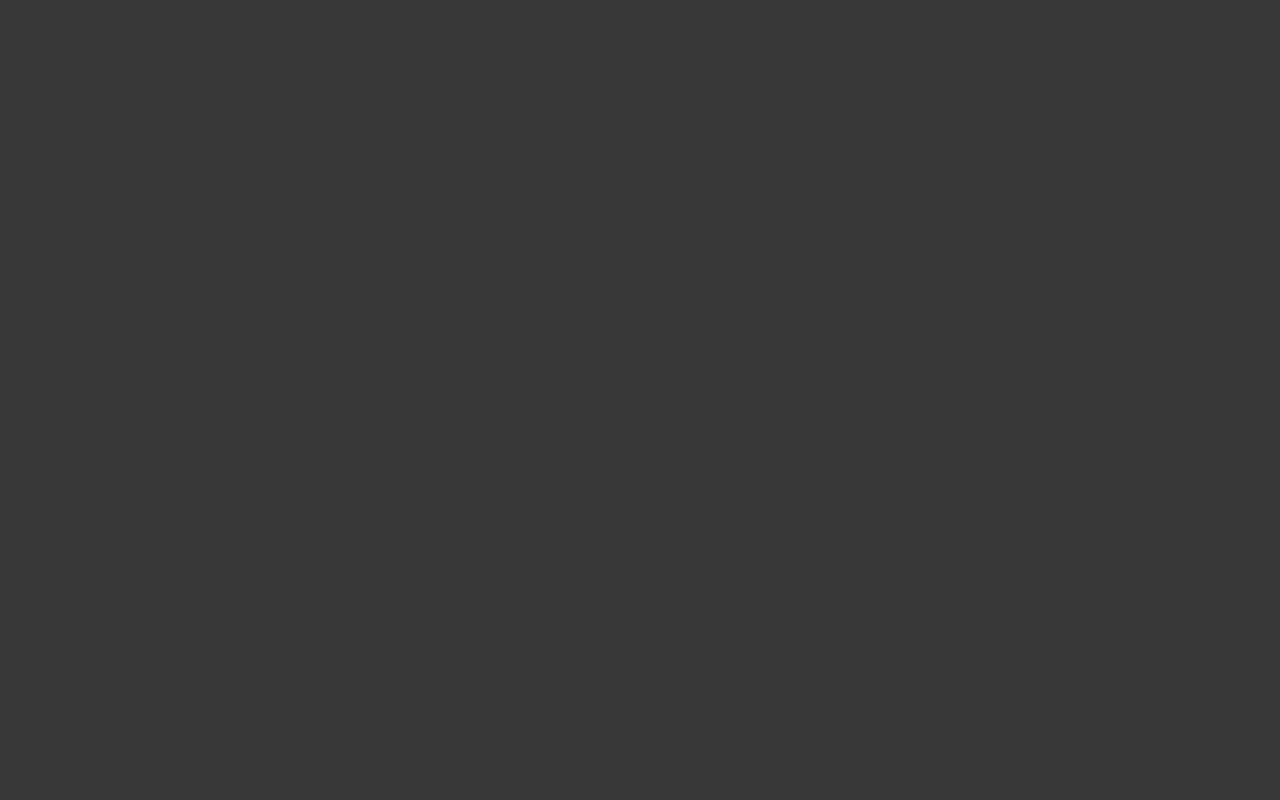
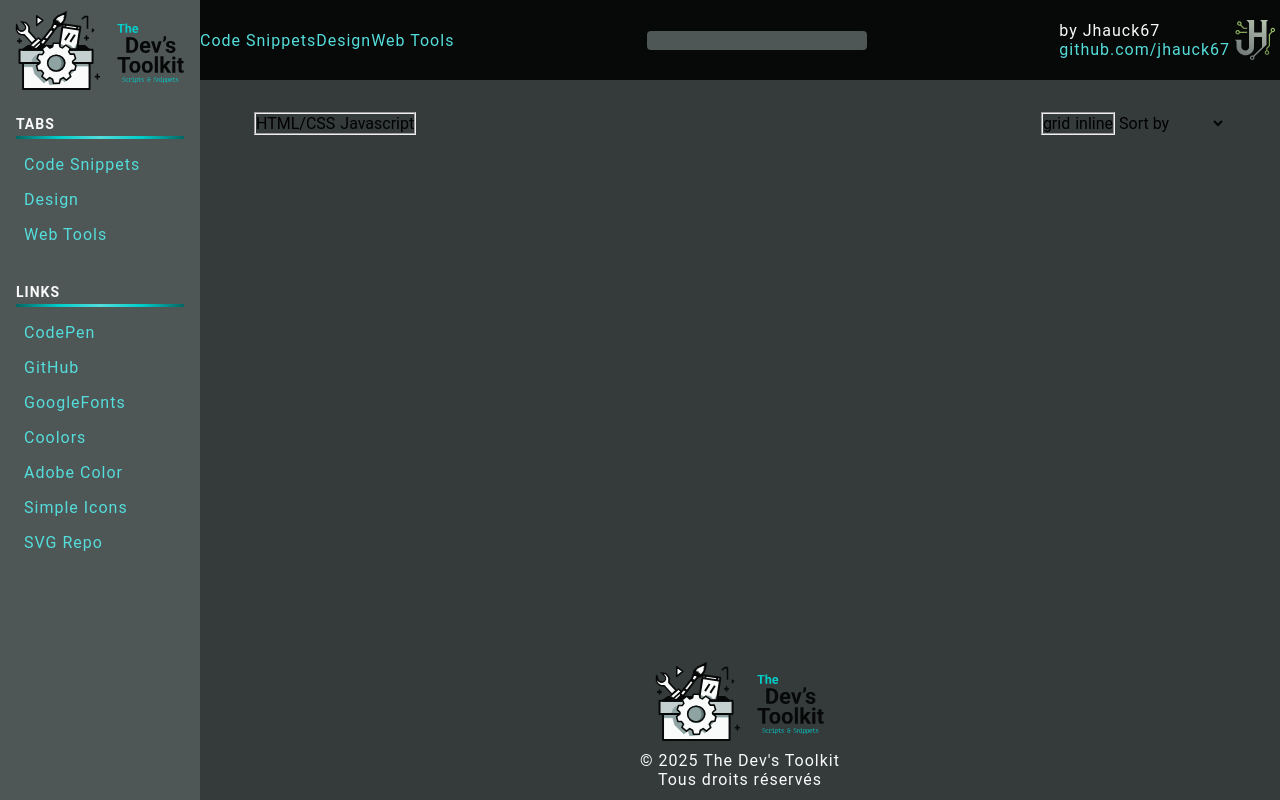
Before and after one commit to jhauck67/TheDev-sToolkit, a plain HTML site: page index.html in a window 1280 px wide. Drawn offline with Linux system fonts and the light colour scheme; a web font is replaced by a local one.

Commit message:
Ajout de la structure de la page avec la barre latérale, l'en-tête, le contenu principal et le pied de page. Mise à jour des styles CSS pour la mise en page et les éléments de la barre latérale. Création de fichiers HTML pour les pages de design et d'outils web.

```diff
--- a/assets/styles/index.css
+++ b/assets/styles/index.css
@@ -0,0 +1,98 @@
+/* # Sidebar */
+.sidebar {
+  grid-area: sb;
+  background: var(--neutral3-5);
+  display: flex;
+  flex-direction: column;
+}
+
+/* (2+3) Onglets + Liens */
+.sidebar-section {
+  margin: var(--spacing-m);
+}
+.section-title {
+  text-transform: uppercase;
+  font-size: var(--font-size-s);
+}
+.separator {
+  width: 100%;
+  height: 3px;
+  background: linear-gradient(
+    90deg,
+    var(--primary-color-dark) 0%,
+    var(--primary-color) 25%,
+    var(--primary-color-light) 50%,
+    var(--primary-color) 75%,
+    var(--primary-color-dark) 100%
+  );
+  margin: var(--spacing-xs) 0 var(--spacing-s);
+}
+.sidebar-section ul li {
+  padding: var(--spacing-s);
+  transition: all var(--transition-normal);
+}
+.sidebar-section ul li:hover {
+  background: linear-gradient(90deg, transparent, var(--color-hover-link), transparent);
+}
+.sidebar-section ul li:hover a {
+  color: var(--color-text-primary);
+  transform: scale(1.05);
+}
+
+/* # Header : Navigation et Recherche */
+header {
+  grid-area: he;
+  background: var(--neutral5);
+  display: flex;
+  align-items: center;
+  justify-content: space-between;
+}
+
+/* (1) Navigation */
+.navbar ul {
+  display: flex;
+  align-items: center;
+}
+
+/* (2) Search bar */
+.search-bar {
+  background: var(--neutral3-5);
+  border-radius: var(--radius-s);
+}
+
+/* (3) Profile */
+.profile {
+  display: flex;
+  align-items: center;
+}
+
+/* # Main : Filter/Sort et Grille */
+main {
+  grid-area: ma;
+}
+
+/* (1) Filter/Sort Bar */
+.filter-sort-bar {
+  width: 90%;
+  margin: var(--spacing-l) auto;
+  max-width: 1080px;
+  display: flex;
+  align-items: center;
+  justify-content: space-between;
+}
+.filter-sort-bar div {
+  display: flex;
+  align-items: center;
+}
+
+/* # Footer */
+footer {
+  grid-area: fo;
+  display: flex;
+  flex-direction: column;
+  align-items: center;
+  justify-content: center;
+}
+.footer-container {
+  text-align: center;
+}
--- a/assets/styles/settings/global.css
+++ b/assets/styles/settings/global.css
@@ -6,37 +6,39 @@ body {
   min-height: 100dvh;
   background: var(--background-color-primary);
   overflow-x: hidden;
+  overflow-y: auto;
   font-family: var(--font-text);
+  letter-spacing: 1px;
   color: var(--color-text-primary);
+  display: grid;
+  grid-template-columns: 200px 1fr;
+  grid-template-rows: 80px 1fr 160px;
+  grid-template-areas:
+    'sb he'
+    'sb ma'
+    'sb fo';
 }
 
 /* ###### Style des liens ###### */
 a,
 a:visited {
   display: inline-block;
-  color: var(--color-accent-primary);
+  color: var(--color-accent-primary-light);
   font-family: var(--font-text);
   transition: all var(--transition-normal);
-}
-a:hover {
-  color: var(--color-hover);
-  text-shadow: var(--shadow-color);
-  transform: scale(1.05);
 }
 
 /* ###### Style du texte ###### */
 
-/* (1) Les titres */
-
-/* ¤ Style des titres en commun */
-h1,
-h2,
-h3 {
-  color: var(--color-text-primary);
-  font-family: var(--font-text);
-  font-weight: bold;
+/* (1) Texte invisible */
+.visually-hidden {
+  position: absolute;
+  width: 1px;
+  height: 1px;
+  padding: 0;
+  margin: -1px;
+  overflow: hidden;
+  clip: rect(0, 0, 0, 0);
+  white-space: nowrap;
+  border: 0;
 }
-
-/* ¤ Style des titres en particulier */
-
-/* (2) Les paragraphes */
--- a/assets/styles/settings/reset.css
+++ b/assets/styles/settings/reset.css
@@ -51,7 +51,9 @@ textarea {
 
 /* (5)Reset du focus natif (pas recommandé sans remplacement) */
 :focus {
-  outline: none;
+  outline: 2px solid var(--primary-color);
+  outline-offset: 3px;
+  transition: outline 0.3s ease;
 }
 /* ¤ Focus custom accessible */
 :focus-visible {
--- a/assets/styles/settings/variables.css
+++ b/assets/styles/settings/variables.css
@@ -31,12 +31,13 @@
   --primary-color-dark: hsl(var(--hue), calc(50% + var(--sat) / 2), calc(var(--light) / 2));
 
   /* ¤ Neutral */
-  --neutral0: hsl(0, 0%, 98%);
-  --neutral1: hsl(0, 0%, 79%);
-  --neutral2: hsl(0, 0%, 60%);
-  --neutral3: hsl(0, 0%, 41%);
-  --neutral4: hsl(0, 0%, 22%);
-  --neutral5: hsl(0, 0%, 3%);
+  --neutral0: hsl(var(--hue), 5%, 98%);
+  --neutral1: hsl(var(--hue), 5%, 79%);
+  --neutral2: hsl(var(--hue), 5%, 60%);
+  --neutral3: hsl(var(--hue), 5%, 41%);
+  --neutral3-5: hsl(var(--hue), 5%, 32%);
+  --neutral4: hsl(var(--hue), 5%, 22%);
+  --neutral5: hsl(var(--hue), 5%, 3%);
 
   /* ¤ Variation en transparence */
   --transparent10: hsla(var(--hue), var(--sat), var(--light), 0.1); /* séparateur, ombre fine */
@@ -124,7 +125,7 @@
 
   /* ¤ Hover : */
   --color-hover-button: var(--transparent90); /* effet au survol des lien et bouttons*/
-  --color-hover-button: var(--transparent60); /* effet au survol des li*/
+  --color-hover-link: var(--transparent60); /* effet au survol des li*/
 
   /* ¤ Border : */
   --color-border: var(--transparent30);
--- a/index.html
+++ b/index.html
@@ -71,10 +71,162 @@
 
   <!-- TITRE : [BODY] : Début du site -->
   <body>
-    <nav></nav>
-    <header></header>
-    <main></main>
-    <footer></footer>
+    <!-- # Sidebar -->
+    <aside class="sidebar">
+      <!-- (1) Logo -->
+      <h1>
+        <img
+          src="./assets/img/icons/brandIcons/logo-code-horizontal-noir.svg"
+          alt="logo horizontal de The Dev's Toolkit Code"
+          class="logo-horizontal"
+          width="200"
+          height="100"
+        />
+        <span class="visually-hidden">The Dev's Toolkit - Mon espace code & design</span>
+      </h1>
+      <!-- (2) Onglets -->
+      <div class="sidebar-section tabs">
+        <h2 class="section-title">Tabs</h2>
+        <div class="separator" aria-hidden="true"></div>
+        <ul>
+          <li><a href="#">Code Snippets</a></li>
+          <li><a href="./assets/pages/design.html">Design</a></li>
+          <li><a href="./assets/pages/web-tools.html">Web Tools</a></li>
+        </ul>
+      </div>
+      <!-- (3) Liens -->
+      <div class="sidebar-section links">
+        <h2 class="section-title">Links</h2>
+        <div class="separator" aria-hidden="true"></div>
+        <ul>
+          <li>
+            <a href="https://codepen.io/your-work" rel="noopener noreferrer" target="_blank">
+              CodePen
+            </a>
+          </li>
+          <li>
+            <a href="https://github.com/jhauck67" rel="noopener noreferrer" target="_blank">
+              GitHub
+            </a>
+          </li>
+          <li>
+            <a href="https://fonts.google.com/" rel="noopener noreferrer" target="_blank">
+              GoogleFonts
+            </a>
+          </li>
+          <li>
+            <a href="https://coolors.co/" rel="noopener noreferrer" target="_blank">Coolors</a>
+          </li>
+          <li>
+            <a
+              href="https://color.adobe.com/fr/create/color-wheel"
+              rel="noopener noreferrer"
+              target="_blank"
+            >
+              Adobe Color
+            </a>
+          </li>
+          <li>
+            <a href="https://simpleicons.org/" rel="noopener noreferrer" target="_blank">
+              Simple Icons
+            </a>
+          </li>
+          <li>
+            <a href="https://www.svgrepo.com/" rel="noopener noreferrer" target="_blank">
+              SVG Repo
+            </a>
+          </li>
+        </ul>
+      </div>
+    </aside>
+    <!-- # Header : Navigation et Recherche -->
+    <header>
+      <h2 class="visually-hidden">Scripts et Snippets</h2>
+      <!-- (1) Navigation -->
+      <nav class="navbar" aria-label="Navigation principale">
+        <ul>
+          <li class="active"><a href="#">Code Snippets</a></li>
+          <li><a href="./assets/pages/design.html">Design</a></li>
+          <li><a href="./assets/pages/web-tools.html">Web Tools</a></li>
+        </ul>
+      </nav>
+      <!-- (2) Search Bar -->
+      <div class="search-bar">
+        <input type="search" aria-label="barre de recherche de code snippets" id="search-bar" />
+      </div>
+      <!-- (3) Profile -->
+      <div class="profile">
+        <div class="profile-text">
+          <p>by Jhauck67</p>
+          <a href="https://github.com/jhauck67/" rel="noopener noreferrer" target="_blank">
+            github.com/jhauck67
+          </a>
+        </div>
+        <div class="profile-img">
+          <img
+            src="./assets/img/icons/brandIcons/icon-JHauck67.svg"
+            alt="Logo de Jhauck67"
+            width="50"
+            height="50"
+          />
+        </div>
+      </div>
+    </header>
+    <!-- # Main : Filter/Sort Bar et Grille -->
+    <main>
+      <!-- (1) Filter/Sort Bar -->
+      <div class="filter-sort-bar">
+        <div>
+          <!-- ¤ Filter buttons -->
+          <fieldset class="filter-buttons">
+            <legend class="visually-hidden">Filtres par langage</legend>
+            <button aria-label="Filtrer par HTML/CSS">HTML/CSS</button>
+            <button aria-label="Filtrer par Javascript">Javascript</button>
+          </fieldset>
+        </div>
+        <div>
+          <!-- ¤ Display buttons -->
+          <fieldset class="display-buttons">
+            <legend class="visually-hidden">Affichage en grille ou en ligne</legend>
+            <button aria-label="Afficher en grille">grid</button>
+            <button aria-label="Afficher en ligne">inline</button>
+          </fieldset>
+          <!-- ¤ Sort select -->
+          <div class="sort-select">
+            <select id="sort-select" aria-label="Trier les résutats par">
+              <option value="" aria-hidden="true" selected disabled>Sort by</option>
+              <option value="created">Date created</option>
+              <option value="alphabet">Alphabetical</option>
+              <optgroup label="Category">
+                <option value="navbar">Navbar</option>
+                <option value="gallery">Gallery</option>
+                <option value="animation">Animation</option>
+              </optgroup>
+            </select>
+          </div>
+        </div>
+      </div>
+      <!-- (2) Grid Results -->
+      <div class="grid-results"></div>
+    </main>
+    <!-- # Footer -->
+    <footer>
+      <div class="footer-container">
+        <img
+          src="./assets/img/icons/brandIcons/logo-code-horizontal-noir.svg"
+          alt="logo horizontal de The Dev's Toolkit Code"
+          class="logo-horizontal"
+          width="200"
+          height="100"
+        />
+        <p>
+          &copy;
+          <span class="current-year">2025</span>
+          The Dev's Toolkit
+        </p>
+        <p>Tous droits réservés</p>
+      </div>
+    </footer>
     <!-- TITRE : [SCRIPT JS] -->
     <script type="module" src="./assets/scripts/index.js"></script>
   </body>
```
Also changed, not shown: assets/pages/design.html (added), assets/pages/web-tools.html (added).
